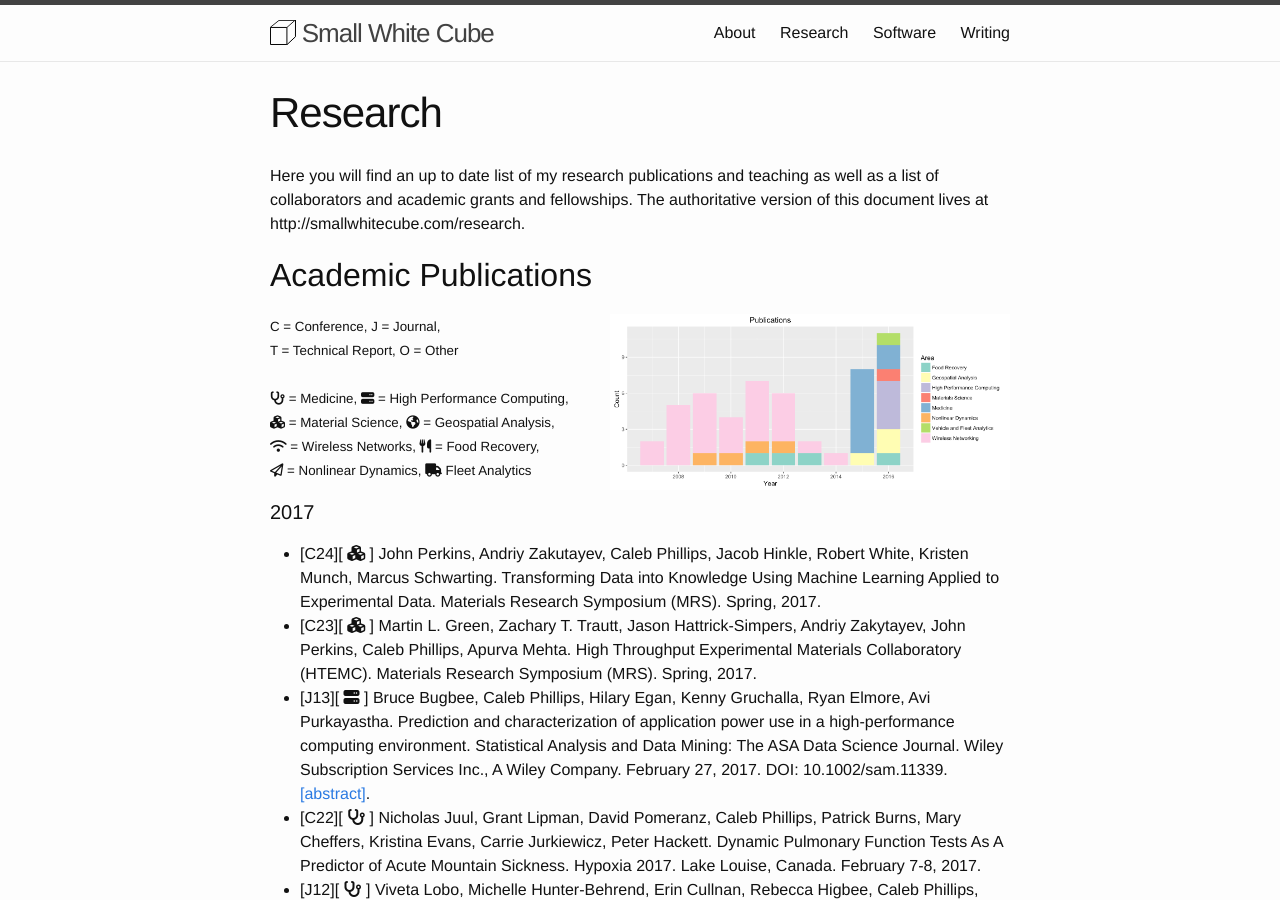
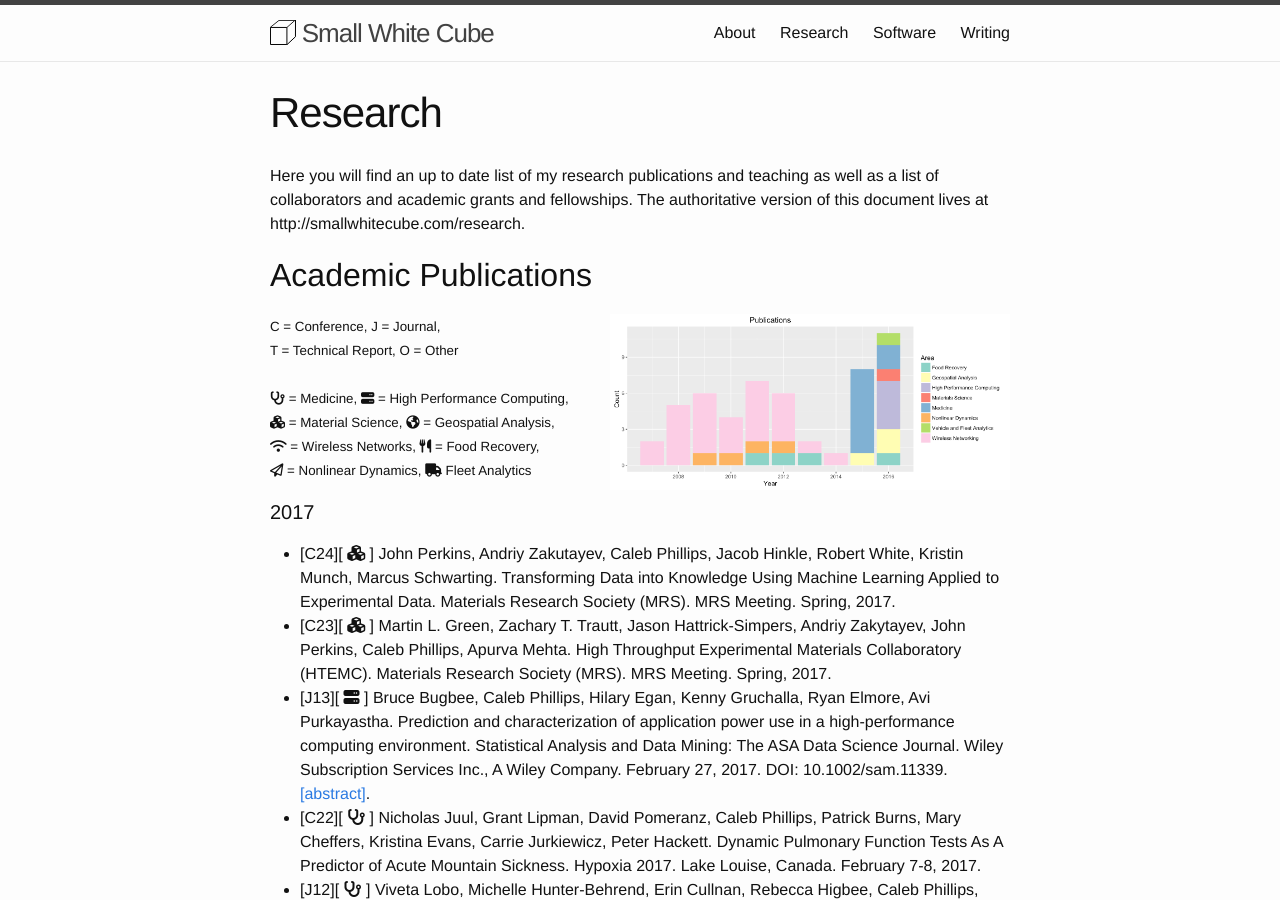
Before and after one commit to somerandomsequence/smallwhitecube, a Jekyll site: the page built from research.md, in a window 1280 px wide and 900 px high. Built offline with Jekyll 4.4.1, drawn with Linux system fonts in a browser that asks for light colours; nearby versions of some CDN libraries.

Commit message:
small changes

```diff
--- a/_includes/papers.html
+++ b/_includes/papers.html
@@ -15,8 +15,8 @@ T = Technical Report, O = Other<br/><br/>
 
   <h4>2017</h4>
   <ul>
-   <li>[C24][ <i class="fa fa-cubes" aria-hidden="true"></i> ] John Perkins, Andriy Zakutayev, Caleb Phillips, Jacob Hinkle, Robert White, Kristen Munch, Marcus Schwarting. Transforming Data into Knowledge Using Machine Learning Applied to Experimental Data. Materials Research Symposium (MRS). Spring, 2017.</li>
-   <li>[C23][ <i class="fa fa-cubes" aria-hidden="true"></i> ] Martin L. Green, Zachary T. Trautt, Jason Hattrick-Simpers, Andriy Zakytayev, John Perkins, Caleb Phillips, Apurva Mehta. High Throughput Experimental Materials Collaboratory (HTEMC). Materials Research Symposium (MRS). Spring, 2017.</li>
+   <li>[C24][ <i class="fa fa-cubes" aria-hidden="true"></i> ] John Perkins, Andriy Zakutayev, Caleb Phillips, Jacob Hinkle, Robert White, Kristin Munch, Marcus Schwarting. Transforming Data into Knowledge Using Machine Learning Applied to Experimental Data. Materials Research Society (MRS). MRS Meeting. Spring, 2017.</li>
+   <li>[C23][ <i class="fa fa-cubes" aria-hidden="true"></i> ] Martin L. Green, Zachary T. Trautt, Jason Hattrick-Simpers, Andriy Zakytayev, John Perkins, Caleb Phillips, Apurva Mehta. High Throughput Experimental Materials Collaboratory (HTEMC). Materials Research Society (MRS). MRS Meeting. Spring, 2017.</li>
    <li>[J13][ <i class="fa fa-server" aria-hidden="true"></i> ] Bruce Bugbee, Caleb Phillips, Hilary Egan, Kenny Gruchalla, Ryan Elmore, Avi Purkayastha. Prediction and characterization of application power use in a high-performance computing environment. Statistical Analysis and Data Mining: The ASA Data Science Journal. Wiley Subscription Services Inc., A Wiley Company. February 27, 2017. DOI: 10.1002/sam.11339. <a href="http://onlinelibrary.wiley.com/doi/10.1002/sam.11339/abstract">[abstract]</a>.</li>
    <li>[C22][ <i class="fa fa-stethoscope" area-hidden="true"></i> ] Nicholas Juul, Grant Lipman, David Pomeranz, Caleb Phillips, Patrick Burns, Mary Cheffers, Kristina Evans, Carrie Jurkiewicz, Peter Hackett. Dynamic Pulmonary Function Tests As A Predictor of Acute Mountain Sickness. Hypoxia 2017. Lake Louise, Canada. February 7-8, 2017.</li>
    <li>[J12][ <i class="fa fa-stethoscope" aria-hidden="true"></i> ] Viveta Lobo, Michelle Hunter-Behrend, Erin Cullnan, Rebecca Higbee, Caleb Phillips, Sarah Williams, Philips Perera, Laleh Gharahbaghian. Caudal Edge of the Liver in the Right Upper Quadrant (RUQ) View Is the Most Sensitive Area for Free Fluid on the FAST Exam. Western Journal of Emergency Medicine. January 19, 2017. DOI: 10.5811/westjem.2016.11.30435.</li>
```
